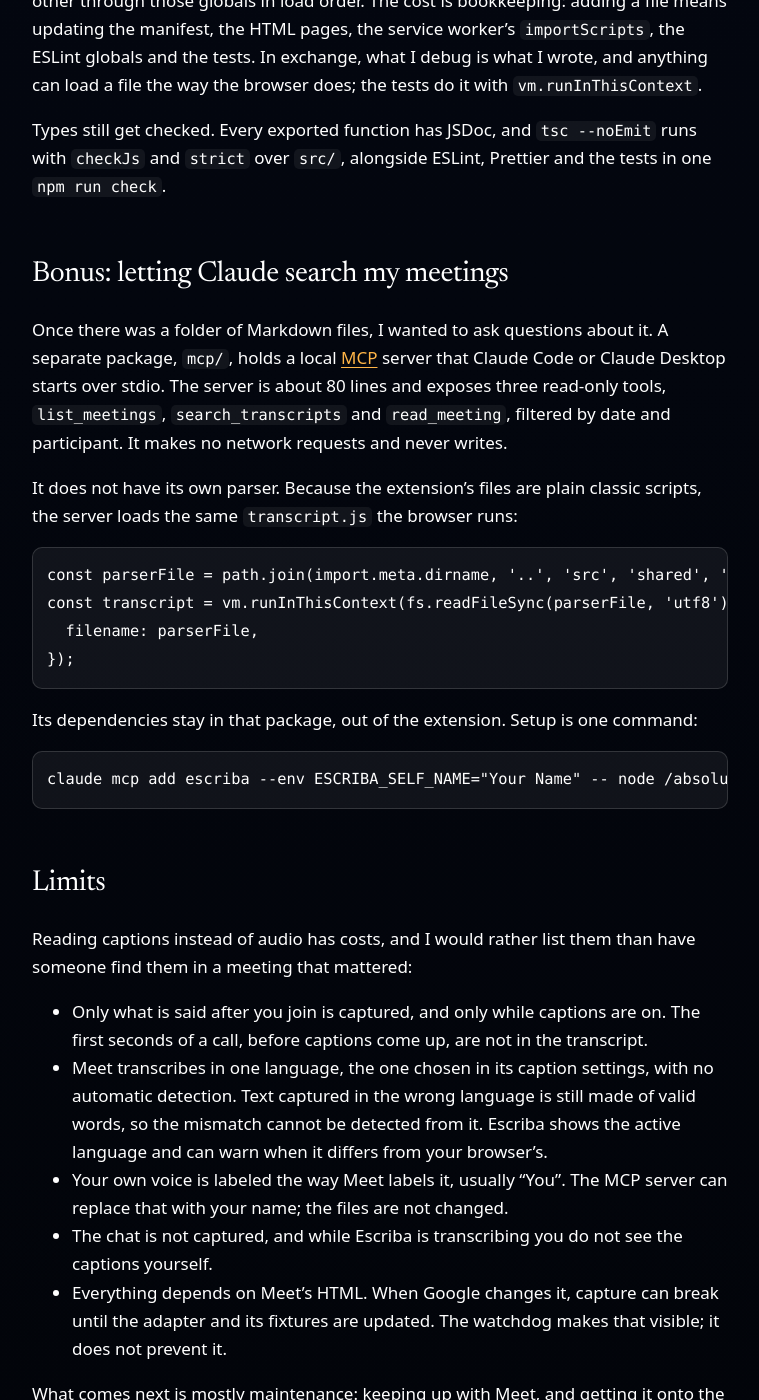
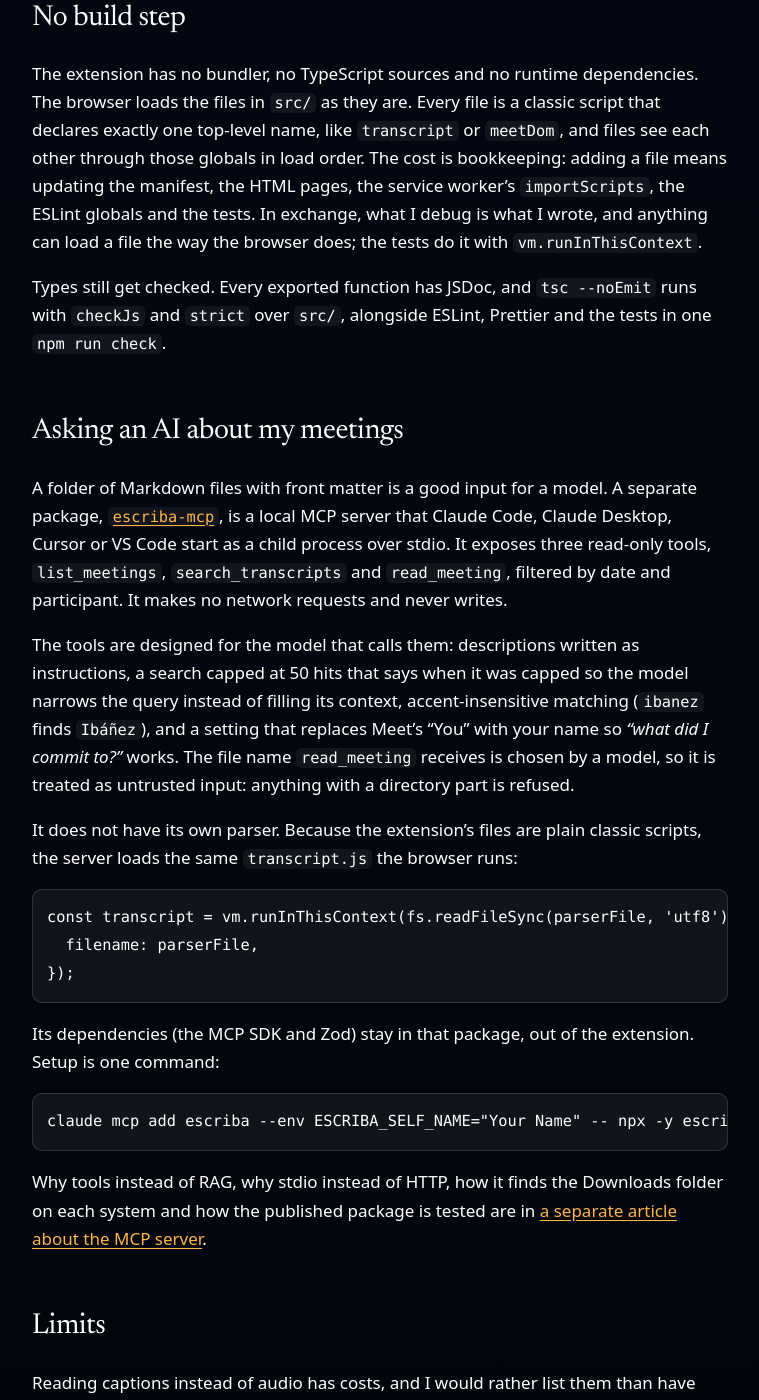
Before and after one commit to AbdielOtzoy/escriba, a Jekyll site: the page built from docs/articles/transcribing-google-meet-without-bots.md, in a window 1280 px wide and 1400 px high, scrolled down 9012 px. Shown: the whole window, without its empty margins (260-1019 px from the left). Built offline with Jekyll 4.4.1, drawn with Linux system fonts in a browser that asks for light colours; our own code applies the rules of GitHub Pages for plain Markdown files; some of the changed text lies outside the part shown.

Commit message:
docs: article on the MCP server, and feature it in the first article
Co-Authored-By: Claude Opus 5.5 <noreply@anthropic.com>

````diff
--- a/docs/articles/transcribing-google-meet-without-bots.md
+++ b/docs/articles/transcribing-google-meet-without-bots.md
@@ -1,6 +1,6 @@
 ---
 title: How I transcribe Google Meet without bots or audio
-description: A browser extension that turns Meet's own captions into Markdown, with speaker names, no bot, no audio and no network. What it took to make it hold up.
+description: A browser extension that turns Meet's own captions into Markdown, with speaker names, no bot, no audio and no network, and a local MCP server that lets an AI assistant search them. What it took to make it hold up.
 date: 2026-11-19
 tags: [chromeextension, javascript, webdev, privacy]
 canonical_url: https://abdielotzoy.github.io/escriba/articles/transcribing-google-meet-without-bots
@@ -47,6 +47,12 @@ One rule shaped everything after that: **no network at all.** No server, no anal
 remote code. The permissions are `downloads`, `storage`, `unlimitedStorage`,
 `notifications` and access to `meet.google.com`. The transcript only leaves the computer if
 you copy it somewhere.
+
+Those files are also the input for the other half of the project: a local
+[MCP](https://modelcontextprotocol.io) server that lets Claude, Cursor or any MCP client
+list, search and read your meetings, so you can ask _"what did we agree in Tuesday's sync?"_
+without a meeting bot or a transcription service in between. The extension's job is to make that
+data complete and trustworthy, which is what most of this article is about.
 
 ![The transcripts page, with search, copy, download and delete](../images/transcripts.png)
 
@@ -303,29 +309,40 @@ Types still get checked. Every exported function has JSDoc, and `tsc --noEmit` r
 `checkJs` and `strict` over `src/`, alongside ESLint, Prettier and the tests in one
 `npm run check`.
 
-## Bonus: letting Claude search my meetings
+## Asking an AI about my meetings
 
-Once there was a folder of Markdown files, I wanted to ask questions about it. A separate
-package, `mcp/`, holds a local [MCP](https://modelcontextprotocol.io) server that Claude
-Code or Claude Desktop starts over stdio. The server is about 80 lines and exposes three
-read-only tools, `list_meetings`, `search_transcripts` and `read_meeting`, filtered by date
-and participant. It makes no network requests and never writes.
+A folder of Markdown files with front matter is a good input for a model. A separate
+package, [`escriba-mcp`](https://www.npmjs.com/package/escriba-mcp), is a local MCP server
+that Claude Code, Claude Desktop, Cursor or VS Code start as a child process over stdio. It
+exposes three read-only tools, `list_meetings`, `search_transcripts` and `read_meeting`,
+filtered by date and participant. It makes no network requests and never writes.
+
+The tools are designed for the model that calls them: descriptions written as instructions,
+a search capped at 50 hits that says when it was capped so the model narrows the query
+instead of filling its context, accent-insensitive matching (`ibanez` finds `Ibáñez`), and a
+setting that replaces Meet's "You" with your name so _"what did I commit to?"_ works. The
+file name `read_meeting` receives is chosen by a model, so it is treated as untrusted input:
+anything with a directory part is refused.
 
 It does not have its own parser. Because the extension's files are plain classic scripts,
 the server loads the same `transcript.js` the browser runs:
 
 ```js
-const parserFile = path.join(import.meta.dirname, '..', 'src', 'shared', 'transcript.js');
 const transcript = vm.runInThisContext(fs.readFileSync(parserFile, 'utf8') + '\ntranscript', {
   filename: parserFile,
 });
 ```
 
-Its dependencies stay in that package, out of the extension. Setup is one command:
+Its dependencies (the MCP SDK and Zod) stay in that package, out of the extension. Setup
+is one command:
 
 ```
-claude mcp add escriba --env ESCRIBA_SELF_NAME="Your Name" -- node /absolute/path/to/escriba/mcp/server.js
+claude mcp add escriba --env ESCRIBA_SELF_NAME="Your Name" -- npx -y escriba-mcp
 ```
+
+Why tools instead of RAG, why stdio instead of HTTP, how it finds the Downloads folder on
+each system and how the published package is tested are in
+[a separate article about the MCP server](giving-an-ai-read-access-to-my-meetings).
 
 ## Limits
 
@@ -346,8 +363,9 @@ find them in a meeting that mattered:
   adapter and its fixtures are updated. The watchdog makes that visible; it does not
   prevent it.
 
-What comes next is mostly maintenance: keeping up with Meet, and getting it onto the Chrome
-Web Store so that installing it does not require developer mode.
+Escriba is now on the
+[Chrome Web Store](https://chromewebstore.google.com/detail/escriba-for-google-meet/pefbdollankflnpigefmonogfhnehjfc),
+and the MCP server on npm. What comes next is mostly maintenance: keeping up with Meet.
 
 The code is MIT-licensed at
 [github.com/AbdielOtzoy/escriba](https://github.com/AbdielOtzoy/escriba), and the
````
Also changed, not shown: docs/articles/giving-an-ai-read-access-to-my-meetings.md (added, +264 -0 lines).
